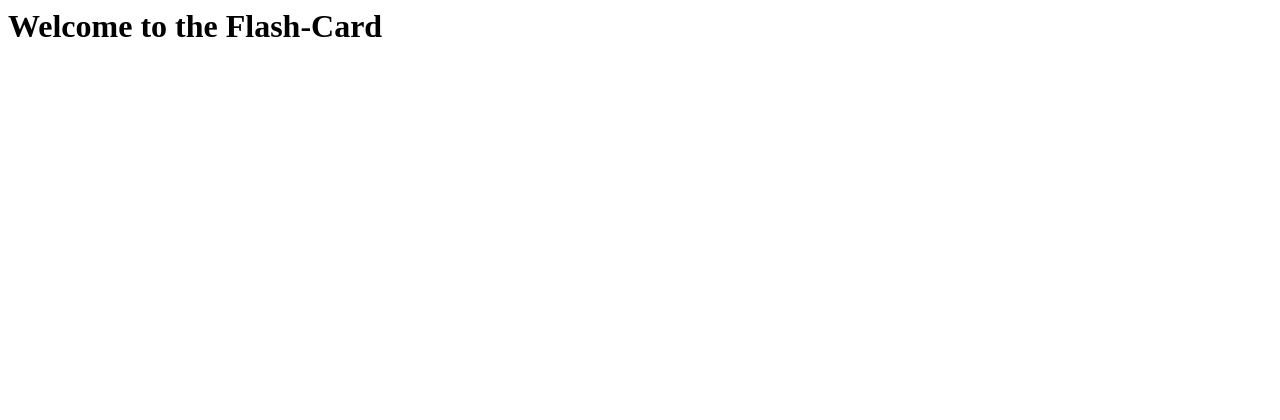
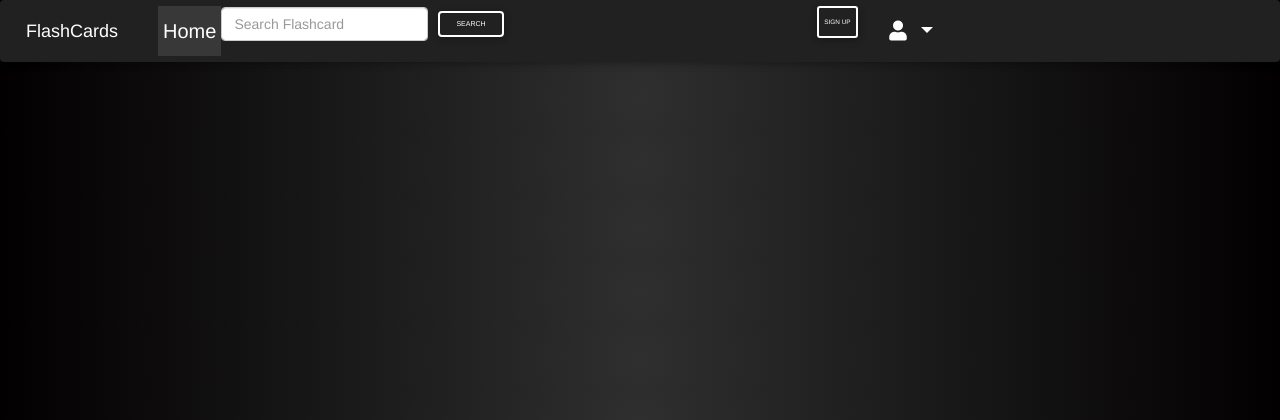
Before and after one commit to Ianadika44/Flash-cards, a Django app: template courses/templates/index.html in a window 1280 px wide. Shown: the top 420 px of the page. Run offline with Django 3.2, Linux system fonts and the light colour scheme; the template is opened without the code that fills it, so the values that code supplies are empty; parts of the project's set-up code (start-up, migrations or seed data) failed here and were passed over; some libraries are stand-ins or nearby versions.

Commit message:
modify changes

```diff
--- a/courses/templates/index.html
+++ b/courses/templates/index.html
@@ -1 +1,2 @@
+{% extends 'base.html' %}
 <h1>Welcome to the Flash-Card</h1>
--- a/courses/templates/navbar.html
+++ b/courses/templates/navbar.html
@@ -1,6 +1,6 @@
 <!--Navbar -->
 <nav class="mb-1 navbar navbar-expand-lg navbar-dark bg-dark">
-    <a class="navbar-brand" href="{% url 'home' %}">Projects</a>
+    <a class="navbar-brand" href="{% url 'welcome' %}">FlashCards</a>
     <button class="navbar-toggler" type="button" data-toggle="collapse" data-target="#navbarSupportedContent-333"
         aria-controls="navbarSupportedContent-333" aria-expanded="false" aria-label="Toggle navigation">
         <span class="navbar-toggler-icon"></span>
@@ -8,7 +8,7 @@
     <div class="collapse navbar-collapse" id="navbarSupportedContent-333">
         <ul class="navbar-nav mr-auto">
             <li class="nav-item active">
-                <a class="nav-link" href="{% url 'home' %}">Home
+                <a class="nav-link" href="{% url 'welcome' %}">Home
                     <span class="sr-only">(current)</span>
                 </a>
             </li>
@@ -20,7 +20,7 @@
         <ul class="navbar-nav ml-auto nav-flex-icons"  style="font-size: 20px">
             <li class="nav-item" style="margin-right:300px;">
                 <form class="form-inline my-lg-0 " action="#">
-                    <input class="form-control" type="search" name="project" placeholder="Search Project" aria-label="Search">
+                    <input class="form-control" type="search" name="project" placeholder="Search Flashcard" aria-label="Search">
                     <button class="btn btn-outline-white btn-md my-2 ml-3" type="submit">Search</button>
                 </form>
             </li>
@@ -43,7 +43,7 @@
                     <a class="dropdown-item" href="/accounts/password/change">Change Password</a>
                     <a class="dropdown-item" href="#">Profile</a>
                     <a class="dropdown-item" href="/logout">Logout</a>
-                 }
+
                     <a class="dropdown-item" href="/accounts/login">Login</a>
 
 
--- a/courses/urls.py
+++ b/courses/urls.py
@@ -3,6 +3,6 @@ from . import views
 
 urlpatterns=[
     url('^$',views.welcome,name = 'welcome'),
-    url('^today/$',views.notes_of_day,name='notesToday'),
-    url(r'^archives/(\d{4}-\d{2}-\d{2})/$',views.past_days_news,name = 'pastNews') ]
+    #url('^today/$',views.notes_of_day,name='notesToday'),
+    #url(r'^archives/(\d{4}-\d{2}-\d{2})/$',views.past_days_news,name = 'pastNews')
 ]
--- a/flashapp/urls.py
+++ b/flashapp/urls.py
@@ -18,5 +18,6 @@ from django.contrib import admin
 
 urlpatterns = [
     url(r'^admin/', admin.site.urls),
-    url(r'^courses/',include('courses.urls'))
+    url(r'',include('courses.urls')),
+    url(r'^accounts/', include('registration.backends.simple.urls')),
 ]
```
Also changed, not shown: courses/views.py (+10 -10 lines), 10 other files.
